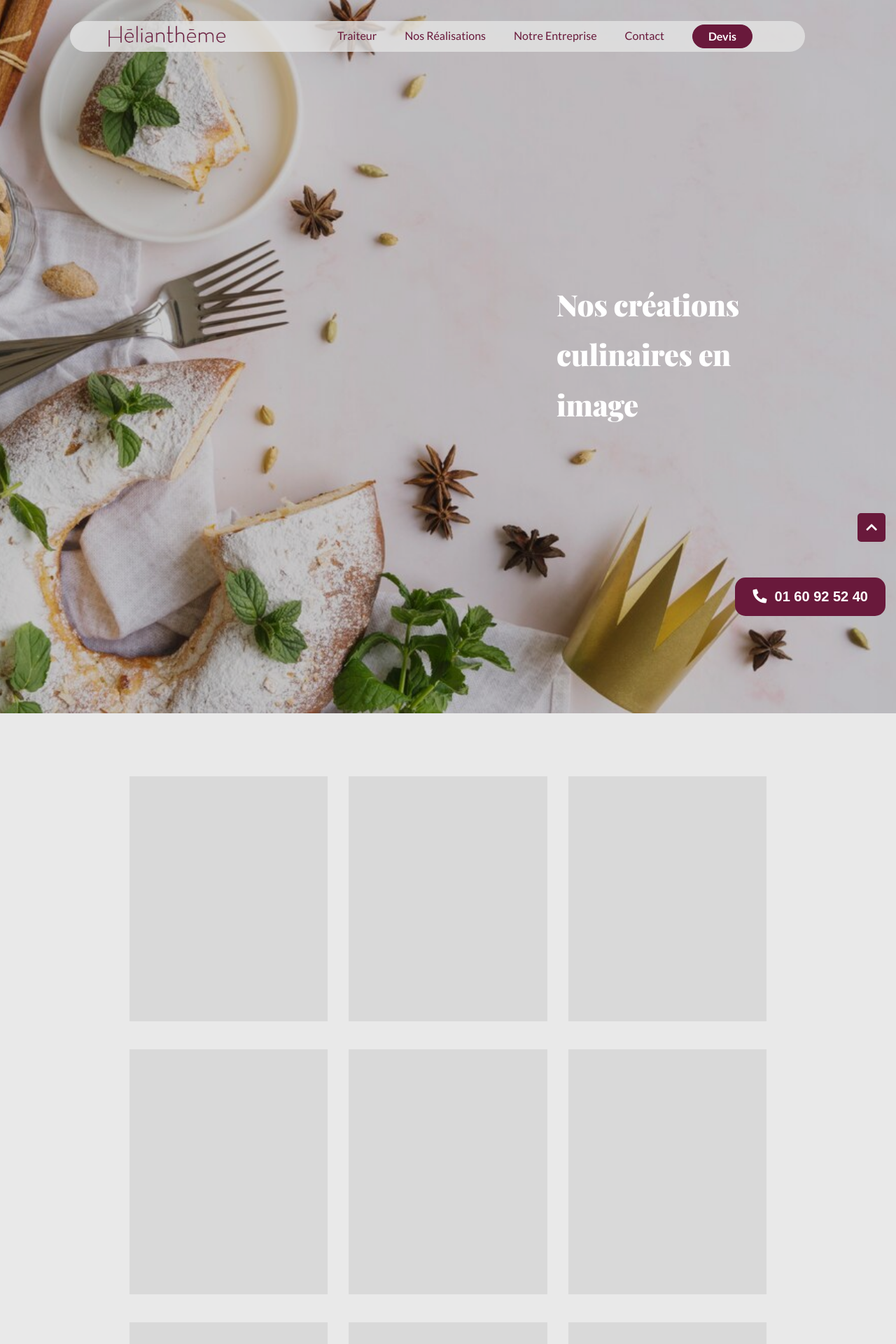
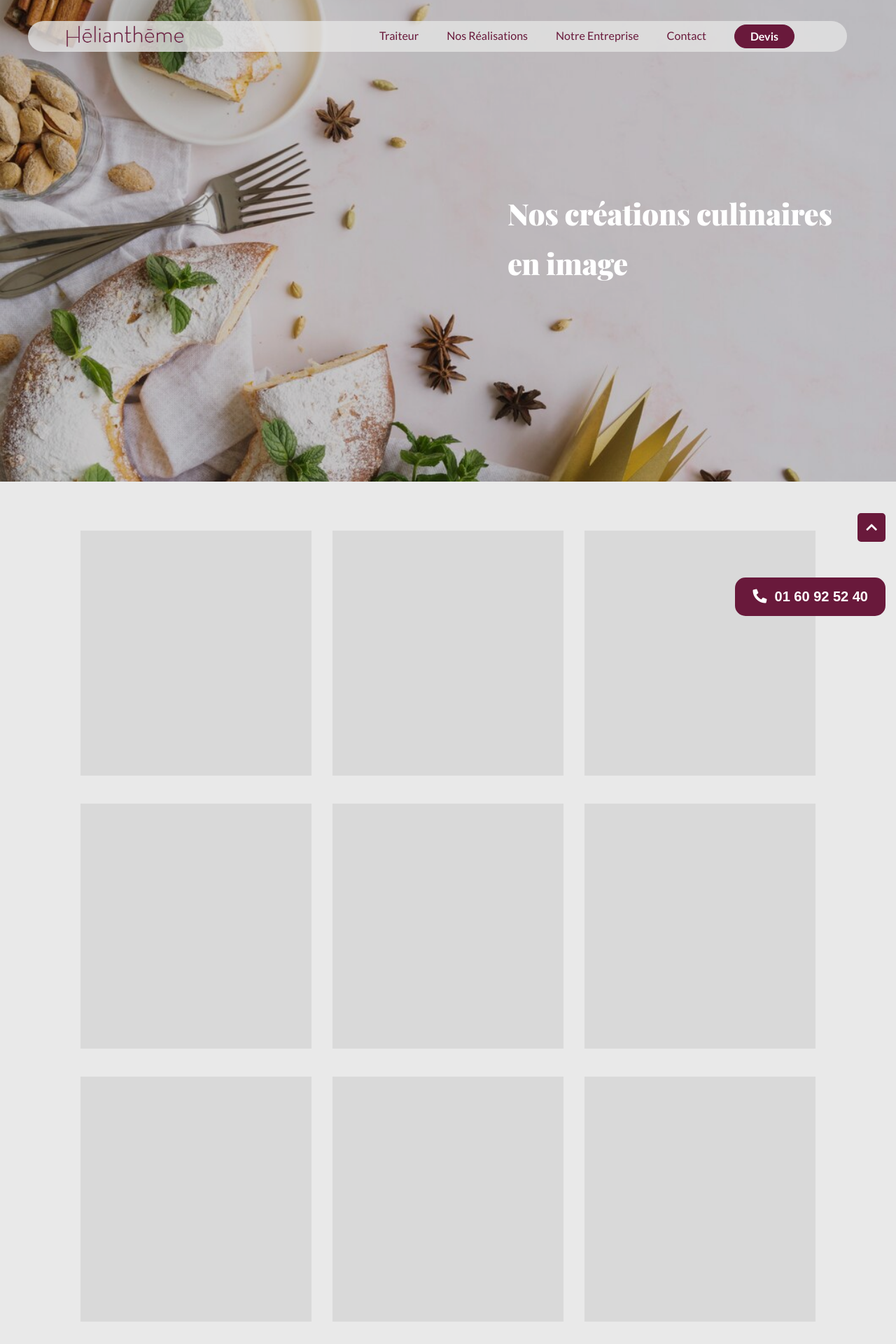
Before and after one commit to iobaidu5/heliantheme, a Jekyll site: the page built from src/nos-realisation.html, in a window 1280 px wide. Shown: the top 1920 px of the page at 70% size. Built offline with Jekyll 4.4.1, drawn with Linux system fonts in a browser that asks for light colours; some web fonts are replaced; a style sheet for code colours, icons or effects is not loaded.

Commit message:
responsivness in progress

```diff
--- a/src/assets/css/_scss/_bhinternet_custom.scss
+++ b/src/assets/css/_scss/_bhinternet_custom.scss
@@ -12,7 +12,7 @@
 
     &.active {
       a {
-        color: var(--color-secondary) !important;
+        border-bottom: .2rem solid var(--color-primary);
       }
     }
     .btn {
--- a/src/assets/css/style.scss
+++ b/src/assets/css/style.scss
@@ -108,11 +108,20 @@ body {
   z-index: 1000 !important;
   color: #000 !important;
   background-color: #fff !important;
+  border-radius: 0 !important;
+  width: 100%;
 }
 
 .navbar-active .Navbar_main {
-  // padding-top: 0 !important;
-  // padding-bottom: 0 !important;
+  border-radius: 0 !important;
+  width: 100%;
+  padding: 1rem 0 !important;
+  background-color: #E4E4E4CC !important;
+}
+
+.navbar-active .Navbar_main-bg {
+  border-radius: 0 !important;
+  padding: 1rem 4rem !important;
 }
 
 .navbar-active .Navbar_nav-link {
@@ -391,10 +400,6 @@ body {
   }
 }
 
-.navbar-active .Navbar_main{
-  background: #fff !important;
-}
-
 
 .Navbar {
   background: transparent;
@@ -411,6 +416,10 @@ body {
   &_main{
     padding: 0px 10rem !important;
 
+    @media only screen and (max-width: 1400px) {
+      padding: 0 4rem !important;
+    }
+
     &-bg{
       background: #E4E4E4CC;
       border-radius: 6.4rem;
@@ -445,7 +454,7 @@ body {
 
   &_toggler {
     //background-color: #fff !important;
-    color: var(--color-secondary) !important;
+    color: var(--color-primary) !important;
     font-family: 'Font Awesome\ 5 Free';
 
     &-icon {
@@ -503,8 +512,9 @@ body {
 
       &:hover {
         transition: .2s all ease-in-out;
-        color: var(--color-secondary) !important;
         text-decoration: none;
+        color: #69193B;
+        border-bottom: .2rem solid var(--color-primary);
         cursor: pointer;
       }
     }
@@ -556,6 +566,13 @@ body {
   }
 }
 
+.to-hide-1400{
+
+  @media only screen and (max-width: 1400px) {
+    display: none !important;
+  }
+}
+
 .slider {
   position: relative;
   z-index: 1;
@@ -595,8 +612,12 @@ body {
 
   &_content {
     position: relative;
-    padding: 40rem 14rem;
+    padding: 37rem 14rem;
     z-index: 100 !important;
+
+    @media only screen and (max-width: 1400px) {
+      padding: 27rem 7rem;
+    }
 
     @media only screen and (max-width: 990px) {
       width: 100%;
@@ -683,6 +704,23 @@ body {
     padding: 2.8rem;
     border-radius: 3rem;
     background-color: var(--color-primary);
+
+    @media only screen and (max-width: 1800px) {
+      height: 60rem;
+    }
+
+    @media only screen and (max-width: 1440px) {
+      height: 70rem;
+    }
+
+
+    @media only screen and (max-width: 1240px) {
+      height: 100%;
+    }
+
+    @media only screen and (max-width: 990px) {
+      margin: 1rem 0;
+    }
   }
 
   &_card2{
@@ -699,6 +737,10 @@ body {
       border-radius: 4rem;
       background-color: var(--color-primary);
       height: 100% !important;
+
+      @media only screen and (max-width: 990px) {
+        margin-top: 2rem;
+      }
 
     &-content{
 
@@ -861,6 +903,11 @@ body {
       object-fit: cover;
       z-index: 2;
       position: relative;
+
+      @media only screen and (max-width: 1400px) {
+        width: 100%;
+        height: auto;
+      }
     }
 
     &-primbg{
@@ -871,6 +918,10 @@ body {
       height: 39.2rem;
       background-color: var(--color-primary);
       z-index: 0;
+
+      @media only screen and (max-width: 990px) {
+        top: 3rem;
+      }
     }
 
     &-primbg2{
@@ -929,6 +980,10 @@ body {
       right: 15rem;
       bottom: 0;
 
+      @media only screen and (max-width: 990px) {
+        display: none;
+      }
+
       &--img{
         width: 100%;
         height: 34.8rem;
@@ -964,6 +1019,11 @@ body {
       position: absolute;
       top: 4rem;
       left: -3rem;
+
+      @media only screen and (max-width: 990px) {
+       left: 0;
+      }
+
 
       &--img{
         width: 36.7rem;
@@ -1010,6 +1070,10 @@ body {
       right: -4rem;
       z-index: 20;
 
+      @media only screen and (max-width: 990px) {
+        right: 0;
+       }
+
       &--img{
         width: 21.0rem;
         max-width: 100%;
@@ -1028,6 +1092,10 @@ body {
       position: relative;
       display: block;
 
+      @media only screen and (max-width: 990px) {
+        right: 0;
+       }
+
       &--img{
         width: 42.1rem;
         max-width: 100%;
@@ -1042,6 +1110,10 @@ body {
       bottom: -50%;
       right: -17rem;
       z-index: 20 !important;
+
+      @media only screen and (max-width: 990px) {
+        right: 0;
+       }
 
       &--img{
         width: 25.1rem;
@@ -1062,6 +1134,10 @@ body {
       left: -10rem;
       z-index: 20 !important;
 
+      @media only screen and (max-width: 990px) {
+        left: 0;
+       }
+
       &--img{
         width: 40.6rem;
         max-width: 100%;
@@ -1093,6 +1169,10 @@ body {
       bottom: -50%;
       left: -10rem;
       z-index: 25 !important;
+
+      @media only screen and (max-width: 990px) {
+        left: 0;
+       }
 
       &--img{
         width: 40.6rem;
@@ -1110,6 +1190,10 @@ body {
       top: -70%;
       right: 7rem;
       z-index: 20 !important;
+
+      @media only screen and (max-width: 990px) {
+        right: 0;
+       }
 
       &--img{
         width: 22.6rem;
@@ -1130,6 +1214,10 @@ body {
       left: -5rem;
       z-index: 9;
       display: block;
+
+      @media only screen and (max-width: 990px) {
+        left: 0;
+       }
     }
 
     &-bg2{
@@ -1166,8 +1254,22 @@ body {
   &_faq{
     z-index: 100;
 
+
+    &-bars2{
+      z-index: 100 !important;
+
+      @media only screen and (max-width: 990px) {
+        margin-top: 20rem;
+      }
+    }
+
+
     &-bars{
       z-index: 100 !important;
+
+      @media only screen and (max-width: 990px) {
+        margin-top: 10rem;
+      }
     }
 
     &-bg{
@@ -1286,16 +1388,16 @@ body {
 
 
   @media only screen and (max-width: 1600px) {
-    padding: 7rem 17rem;
-  }
-
-
-  @media only screen and (max-width: 1200px) {
-    padding: 5rem 14rem;
+    padding: 7rem 14rem;
+  }
+
+
+  @media only screen and (max-width: 1400px) {
+    padding: 5rem 10rem;
   }
 
   @media only screen and (max-width: 1100px) {
-    padding: 5rem 10rem;
+    padding: 5rem 7rem;
   }
 
   @media only screen and (max-width: 1000px) {
@@ -1320,21 +1422,21 @@ body {
   }
 
   @media only screen and (max-width: 1800px) {
-    padding: 7rem 17rem;
+    padding: 7rem 14rem;
   }
 
 
   @media only screen and (max-width: 1600px) {
-    padding: 7rem 14rem;
+    padding: 7rem 10rem;
   }
 
 
   @media only screen and (max-width: 1200px) {
-    padding: 5rem 14rem;
+    padding: 5rem 10rem;
   }
 
   @media only screen and (max-width: 1100px) {
-    padding: 5rem 10rem;
+    padding: 5rem 7rem;
   }
 
   @media only screen and (max-width: 1000px) {
@@ -1642,6 +1744,11 @@ body {
   color: #fff;
   font-size: 1.6rem;
   margin: .7rem 0;
+
+  @media only screen and (max-width: 990px) {
+    padding-left: 2rem !important;
+    list-style: inside;
+  }
 }
 
 .single-footer-widget .footer-quick-links li a {
--- a/src/nos-realisation.html
+++ b/src/nos-realisation.html
@@ -22,40 +22,40 @@ keywords:
 <section class="gallery section">
   <div class="container-fluid">
     <div class="row">
-      <div class="col-md-4">
+      <div class="col-md-4 col-sm-6">
         <div class="gallery_image"></div>
       </div>
-      <div class="col-md-4">
+      <div class="col-md-4 col-sm-6">
         <div class="gallery_image"></div>
       </div>
-      <div class="col-md-4">
+      <div class="col-md-4 col-sm-6">
         <div class="gallery_image"></div>
       </div>
-      <div class="col-md-4">
+      <div class="col-md-4 col-sm-6">
         <div class="gallery_image"></div>
       </div>
-      <div class="col-md-4">
+      <div class="col-md-4 col-sm-6">
         <div class="gallery_image"></div>
       </div>
-      <div class="col-md-4">
+      <div class="col-md-4 col-sm-6">
         <div class="gallery_image"></div>
       </div>
-      <div class="col-md-4">
+      <div class="col-md-4 col-sm-6">
         <div class="gallery_image"></div>
       </div>
-      <div class="col-md-4">
+      <div class="col-md-4 col-sm-6">
         <div class="gallery_image"></div>
       </div>
-      <div class="col-md-4">
+      <div class="col-md-4 col-sm-6">
         <div class="gallery_image"></div>
       </div>
-      <div class="col-md-4">
+      <div class="col-md-4 col-sm-6">
         <div class="gallery_image"></div>
       </div>
-      <div class="col-md-4">
+      <div class="col-md-4 col-sm-6">
         <div class="gallery_image"></div>
       </div>
-      <div class="col-md-4">
+      <div class="col-md-4 col-sm-6">
         <div class="gallery_image"></div>
       </div>
     </div>
```
Also changed, not shown: src/accueil.html (+14 -11 lines).
